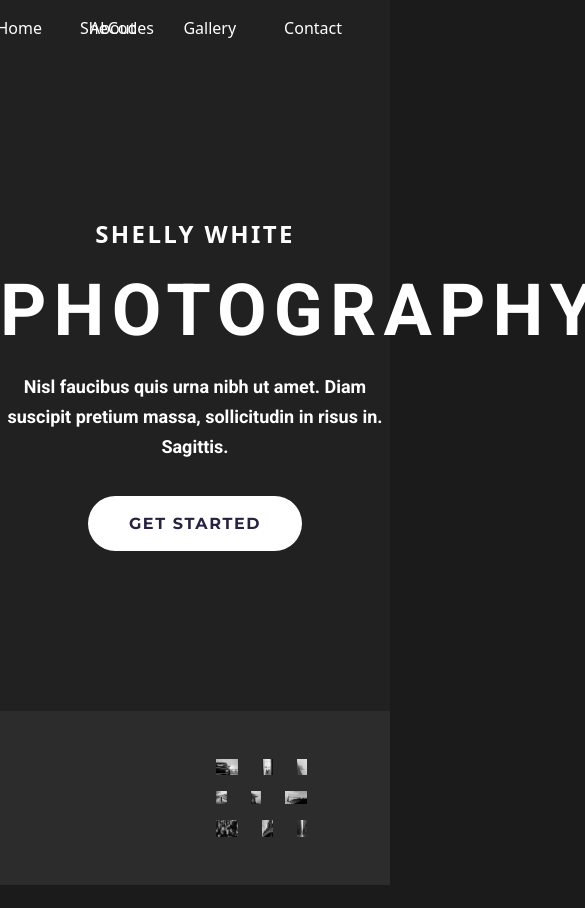
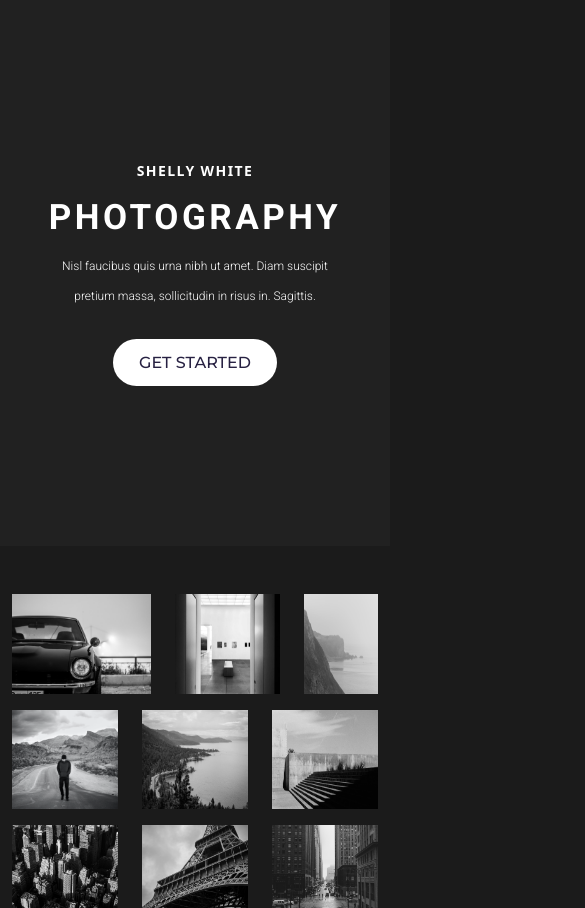
Before and after one commit to Fazrn/Sample-portfolio, a plain HTML site: page index.html in a window 390 px wide. Shown: the whole page, 585 px wide, since content can reach past the window. Before the commit the page ends 885 px from the top, so only its background shows below. Drawn offline with nearby package versions, Linux system fonts and the light colour scheme.

Commit message:
Fixed responsive issues of homepage
Only the gallery should become responsive for resolutions less than 376px. Make each tow to contain only an image.

```diff
--- a/css/app.css
+++ b/css/app.css
@@ -6,34 +6,13 @@ body {
   background-color: #1b1b1b;
 }
 
-.header {
-  color: white;
-}
-
 .first-container {
   background-color: #212121;
 }
 
-ul {
-  list-style-type: none;
-  margin-top: -1.5em;
-}
-
-ul li {
-  padding-right: 3em;
-}
-
-.logo {
-  padding-left: 5em;
-}
-
-.seccond-container-shelly-white {
-  color: white;
-
-  position: relative;
-}
 .seccond-container-heading-information {
   text-align: center;
+  color: white;
   padding: 10em 0;
 }
 
@@ -76,11 +55,30 @@ h1 {
   line-height: 17px;
 }
 
-.photo-portfolio-gallery {
-  background-color: #2c2c2c;
+.row-photo-gallery {
+  max-width: 1152px;
 }
 
-.row-photo-gallery {
-  margin-left: 9em;
-  max-width: 1152px;
+@media (max-width: 700px) {
+  .seccond-container-heading-information p {
+    font-size: 14px;
+  }
+  h1 {
+    font-size: 35px;
+  }
+  .seccond-container-heading-information h2 {
+    font-size: 12px;
+    font-weight: 300;
+  }
+  .seccond-container-heading-information a {
+    padding: 14px 25px;
+    letter-spacing: 0;
+    font-weight: 500;
+  }
 }
+
+@media (min-width: 1400px) {
+  .row-photo-gallery {
+    margin-left: 4em;
+  }
+}
--- a/index.html
+++ b/index.html
@@ -13,7 +13,7 @@
     <link rel="preconnect" href="https://fonts.googleapis.com" />
     <link rel="preconnect" href="https://fonts.gstatic.com" crossorigin />
     <link
-      href="https://fonts.googleapis.com/css2?family=Montserrat:wght@700&family=Roboto+Flex:opsz,wght@8..144,700&family=Roboto:wght@700&display=swap"
+      href="https://fonts.googleapis.com/css2?family=Montserrat:wght@500;700&family=Roboto+Flex:opsz,wght@8..144,700&family=Roboto:wght@300;700&display=swap"
       rel="stylesheet"
     />
 
@@ -27,16 +27,6 @@
   </head>
   <body>
     <div class="first-container">
-      <div class="header pt-3">
-        <div class="logo">SheCodes</div>
-        <ul class="d-flex justify-content-end">
-          <li>Home</li>
-          <li>About</li>
-          <li>Gallery</li>
-          <li>Contact</li>
-        </ul>
-      </div>
-
       <div class="seccond-container-heading-information">
         <p>SHELLY WHITE</p>
         <h1>PHOTOGRAPHY</h1>
@@ -47,26 +37,43 @@
         <a href="#" class="btn">get started</a>
       </div>
     </div>
-    <div class="photo-portfolio-gallery p-5">
-      <div class="container">
-        <div class="row row-photo-gallery">
-          <img src="images/car.png" alt="car" class="img-fluid col-4" />
-          <img src="images/gallery.png" alt="art gallery" class="img-fluid col-3" />
-          <img src="images/sea.png" alt="sea" class="img-fluid col-3" />
-        </div>
 
-        <div class="row row-photo-gallery mt-3">
-          <img src="images/loneliness.png" alt="man in a road" class="img-fluid col-3"/>
-          <img src="images/seaside.png" alt="sea and hills" class="img-fluid col-3" />
-          <img src="images/stair.png" alt="stairs" class="img-fluid col-4" />
-        </div>
-        <div class="row row-photo-gallery mt-3">
-          <img src="images/buildings.png" alt="buildings" class="img-fluid col-4" />
-          <img src="images/Eiffel.png" alt="eiffel towel" class="img-fluid col-3"/>
-          <img src="images/town.png" alt="town" class="img-fluid col-3" />
-        </div>
+    <div class="container pt-5">
+      <div class="row row-photo-gallery">
+        <img src="images/car.png" alt="car" class="img-fluid col-5" />
+        <img
+          src="images/gallery.png"
+          alt="art gallery"
+          class="img-fluid col-4"
+        />
+        <img src="images/sea.png" alt="sea" class="img-fluid col-3" />
+      </div>
 
+      <div class="row row-photo-gallery mt-3">
+        <img
+          src="images/loneliness.png"
+          alt="man in a road"
+          class="img-fluid col-4"
+        />
+        <img
+          src="images/seaside.png"
+          alt="sea and hills"
+          class="img-fluid col-4"
+        />
+        <img src="images/stair.png" alt="stairs" class="img-fluid col-4" />
       </div>
+      <div class="row row-photo-gallery mt-3">
+        <img
+          src="images/buildings.png"
+          alt="buildings"
+          class="img-fluid col-4"
+        />
+        <img
+          src="images/Eiffel.png"
+          alt="eiffel towel"
+          class="img-fluid col-4"
+        />
+        <img src="images/town.png" alt="town" class="img-fluid col-4" />
       </div>
     </div>
   </body>
```
